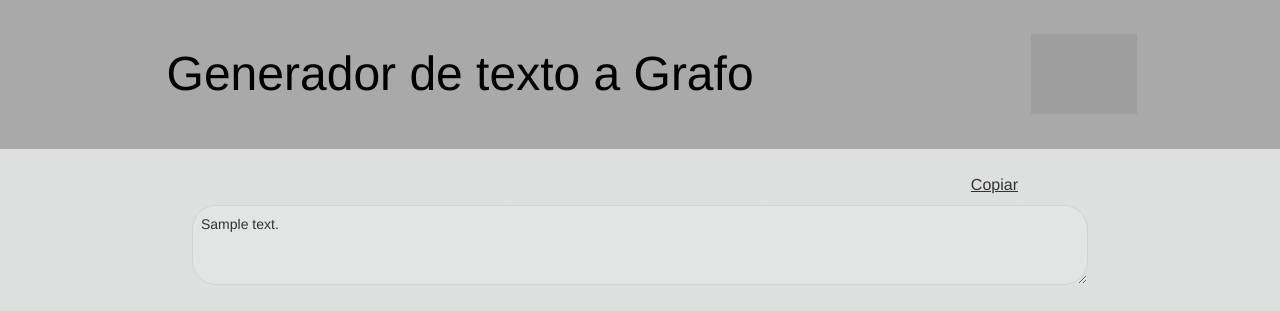
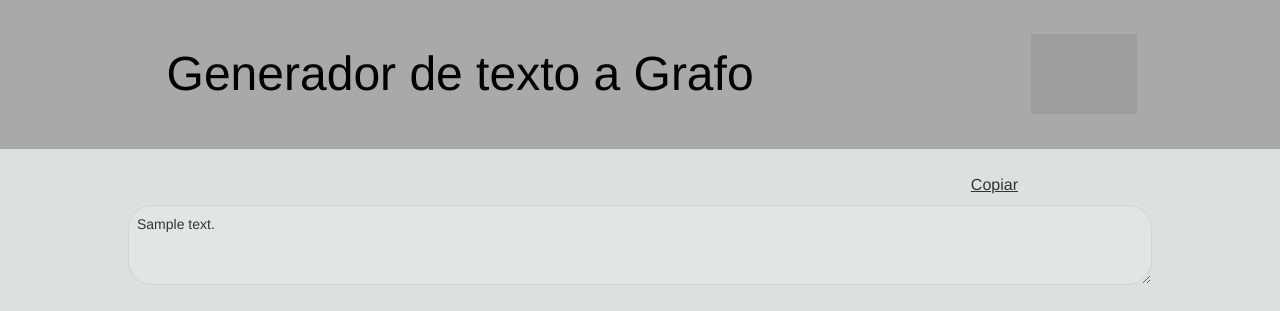
Before and after one commit to PLN-disca-iimas/Text-To-Graph-Web-App, a Flask app: template src/templates/graph_plot.html in a window 1280 px wide. Shown: the top 311 px of the page. Run offline with Flask 3, Linux system fonts and the light colour scheme; the template is opened without the code that fills it: most values are stand-ins (such as "Sample title", 1, 10 or a date in 2020); some libraries are stand-ins or nearby versions; grey boxes are pictures that could not be loaded.

Commit message:
Feat: Feat: Change input text area width

```diff
--- a/src/static/css/graph_plot.css
+++ b/src/static/css/graph_plot.css
@@ -18,7 +18,7 @@
 }
 
 .graph-plot-input-container>textarea{
-    width: 70%;
+    width: 80%;
     height: 10vh;
     padding: 1vh;
     border: 1px solid lightgray;
```
